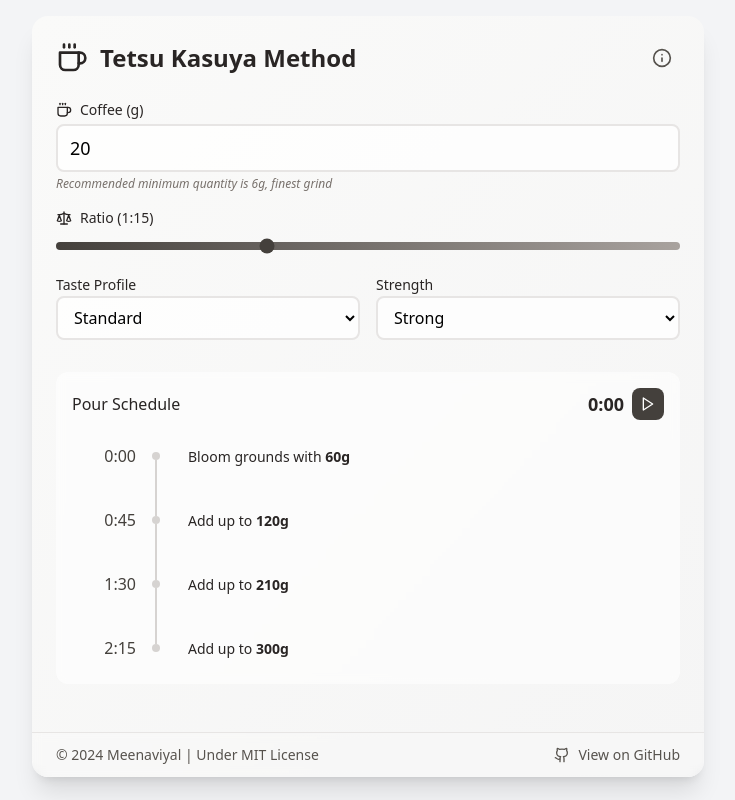
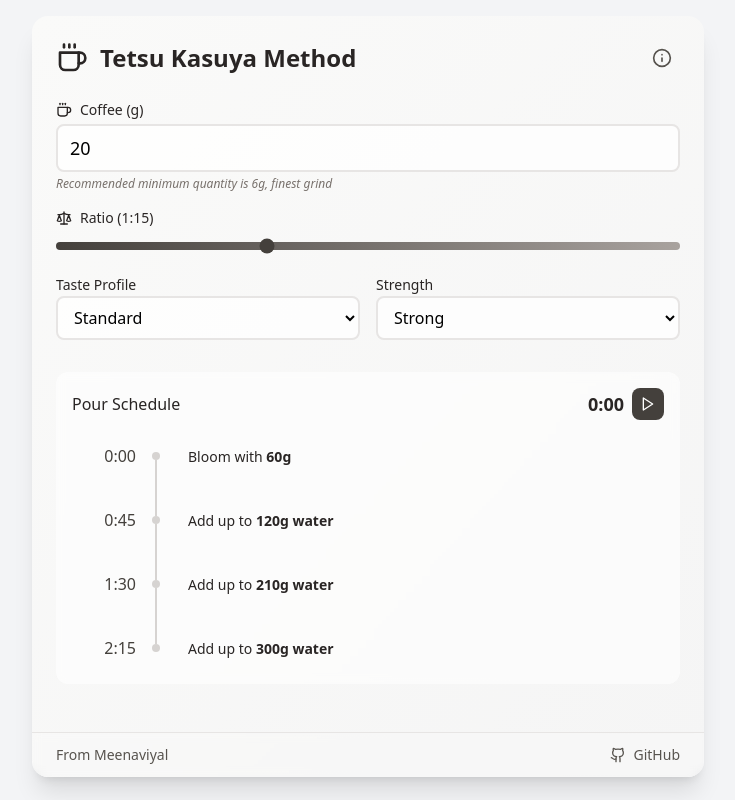
Before and after one commit to meenaviyal/v60-calculator, a React (Vite) app: page / in a window 1280 px wide. Shown: the whole page, without its empty margins (272-1007 px from the left). Built offline with nearby package versions, Linux system fonts and the light colour scheme; the HTML template or start-up script is replaced by a standard one.

Commit message:
Update TetsuCalculator.jsx

```diff
--- a/src/components/TetsuCalculator.jsx
+++ b/src/components/TetsuCalculator.jsx
@@ -270,9 +270,9 @@ const TetsuCalculator = () => {
                     <div className="flex-1 py-2 px-3">
                       <span className="text-sm font-medium text-stone-800">
                         {idx === 0 ? (
-                          <>Bloom grounds with <span className="font-bold">{pour}g</span></>
+                          <>Bloom with <span className="font-bold">{pour}g</span></>
                         ) : (
-                          <>Add up to <span className="font-bold">{calculations.runningTotal[idx]}g</span></>
+                          <>Add up to <span className="font-bold">{calculations.runningTotal[idx]}g water</span></>
                         )}
                       </span>
                     </div>
@@ -285,7 +285,7 @@ const TetsuCalculator = () => {
 
         <footer className="mt-6 py-3 px-6 bg-white/20 backdrop-blur-sm border-t border-stone-200">
           <div className="flex justify-between items-center text-sm text-stone-600">
-            <span>© 2024 Meenaviyal | Under MIT License</span>
+            <span>From Meenaviyal</span>
             <a
               href="https://github.com/meenaviyal/v60-calculator"
               target="_blank"
@@ -293,7 +293,7 @@ const TetsuCalculator = () => {
               className="flex items-center gap-2 hover:text-stone-800 transition-colors"
             >
               <Github className="w-4 h-4" />
-              View on GitHub
+              GitHub
             </a>
           </div>
         </footer>
```
